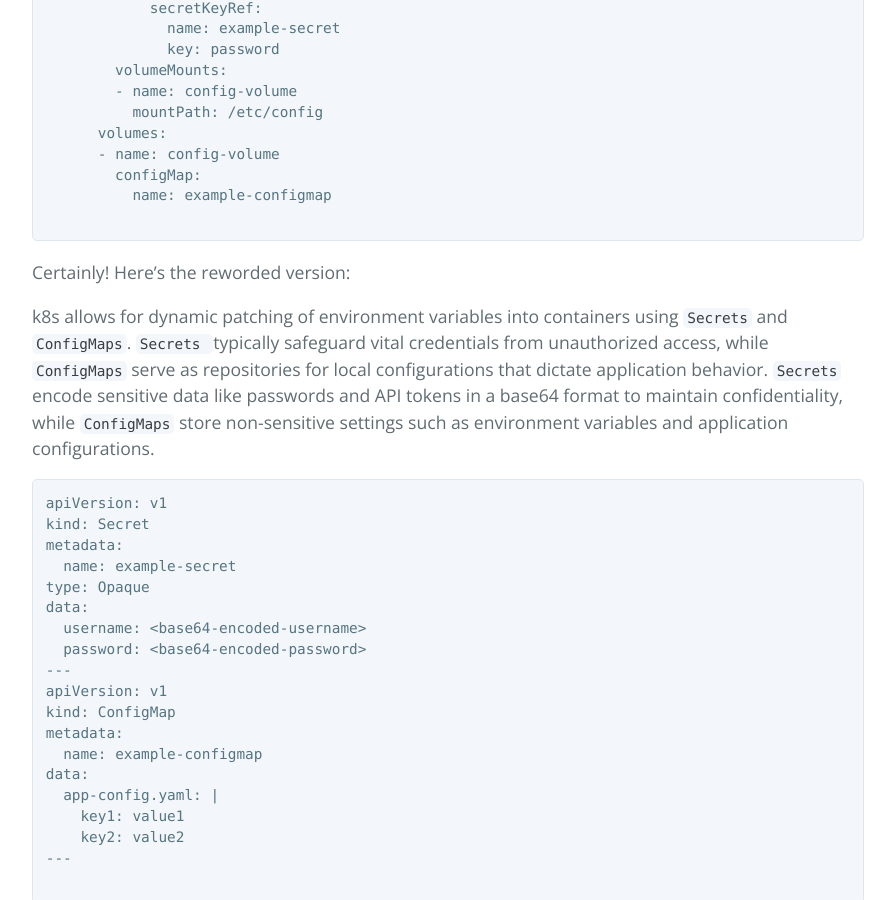
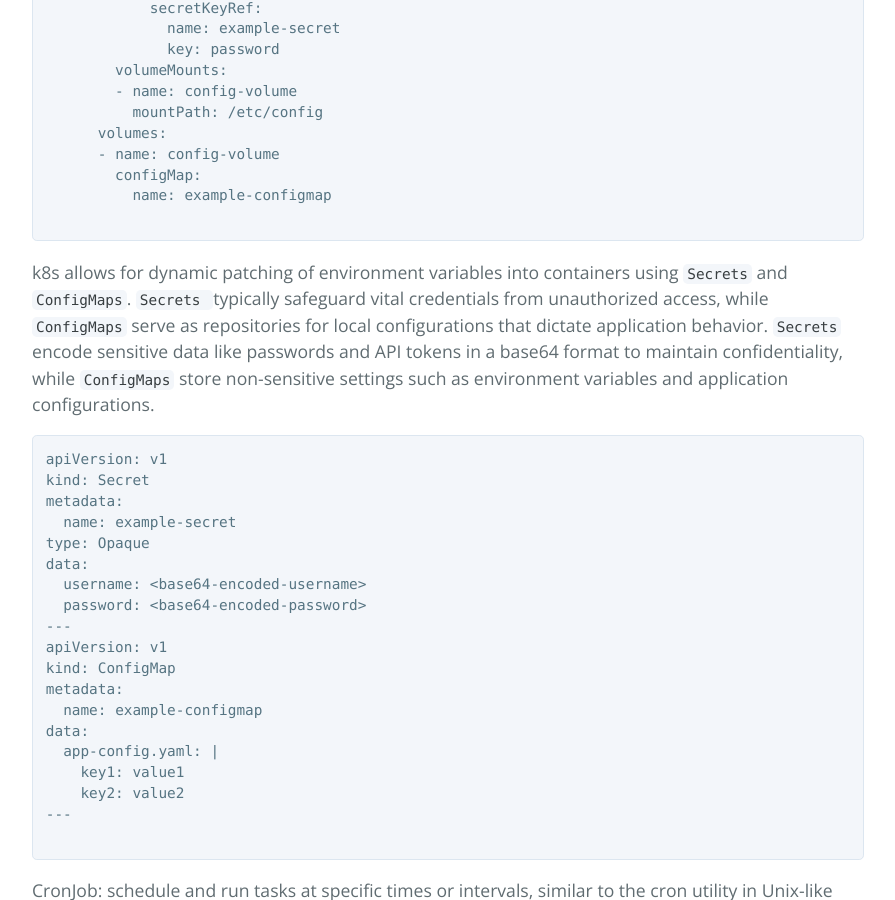
Before and after one commit to learning-software-engineering/learning-software-engineering.github.io, a Jekyll site: the page built from Topics/Introduction_To_Kubernetes.md, in a window 1280 px wide and 900 px high, scrolled down 2579 px. Shown: the whole window, without its empty margins (192-1087 px from the left). Built offline with Jekyll 4.4.1, drawn with Linux system fonts in a browser that asks for light colours; our own code applies the rules of GitHub Pages for plain Markdown files.

Commit message:
fix typo

````diff
--- a/Topics/Introduction_To_Kubernetes.md
+++ b/Topics/Introduction_To_Kubernetes.md
@@ -72,8 +72,6 @@ spec:
           name: example-configmap
 
 ```
-Certainly! Here's the reworded version:
-
 k8s allows for dynamic patching of environment variables into containers using `Secrets` and `ConfigMaps`. `Secrets `typically safeguard vital credentials from unauthorized access, while `ConfigMaps` serve as repositories for local configurations that dictate application behavior. `Secrets` encode sensitive data like passwords and API tokens in a base64 format to maintain confidentiality, while `ConfigMaps` store non-sensitive settings such as environment variables and application configurations.
 ```yaml
 apiVersion: v1
````
